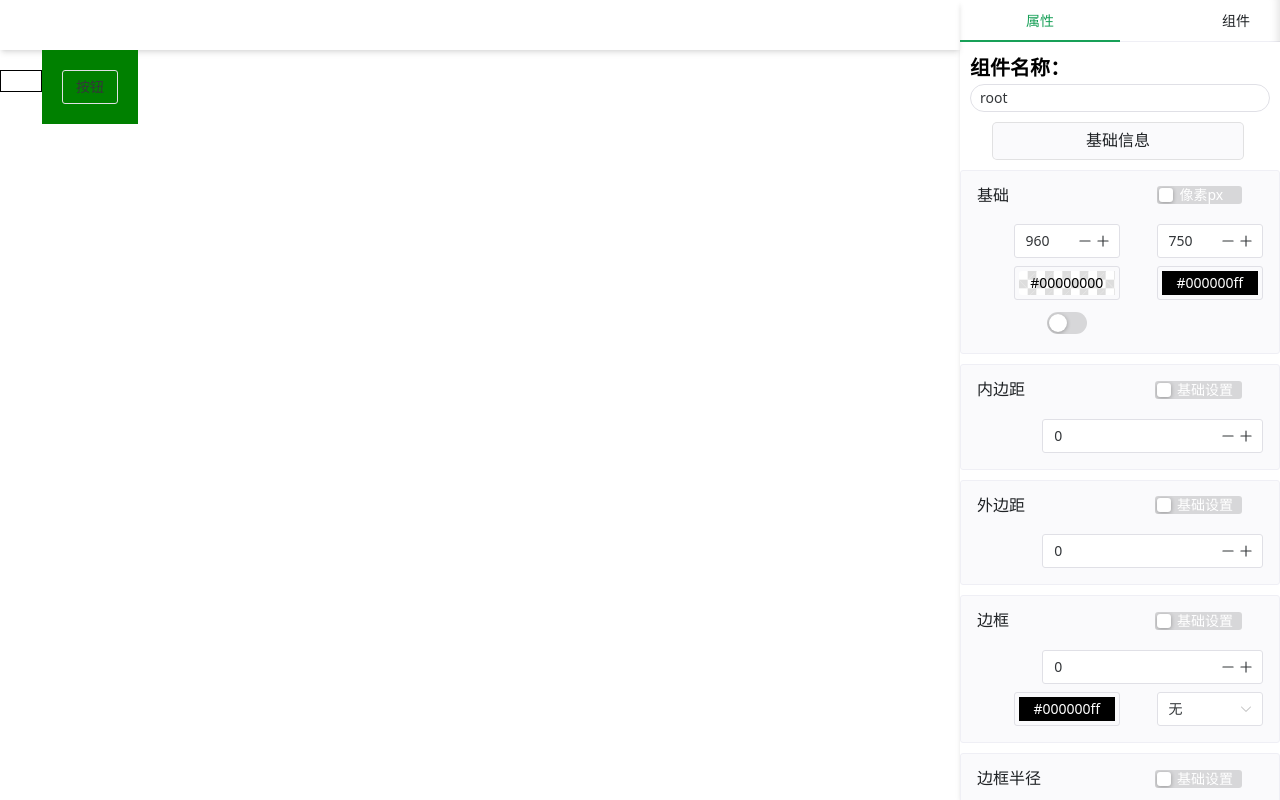
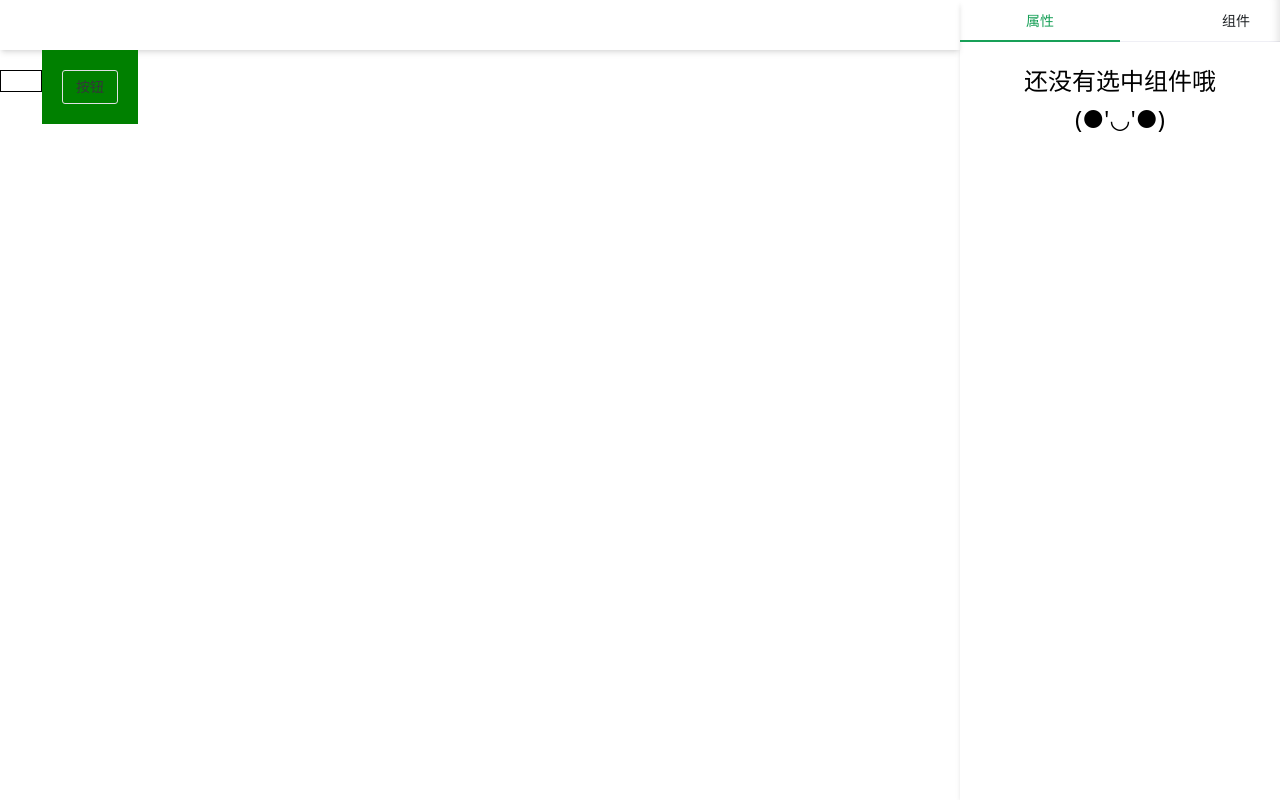
Before and after one commit to gjssss/openai-low-code, a Vue app: page / in a window 1280 px wide. Built offline with nearby package versions, Linux system fonts and the light colour scheme; a web font is replaced by a local one.

Commit message:
修改表单显示逻辑

```diff
--- a/src/editor-view/editor-view.vue
+++ b/src/editor-view/editor-view.vue
@@ -10,7 +10,7 @@ import { Button } from '../lib/class/button'
 import { Container } from '../lib/class/container'
 
 const root = new Container({
-  name: 'root',
+  name: '__root__',
   style: {
     width: '100%',
     height: '100%',
--- a/src/side-bar/side-prop.vue
+++ b/src/side-bar/side-prop.vue
@@ -1,5 +1,5 @@
 <template>
-  <div>
+  <div v-if="currentComponent">
     <div class="p-10px">
       <div class="text-20px fw-600">组件名称：</div>
       <n-input
@@ -68,6 +68,12 @@
       </n-collapse-item>
     </n-collapse>
   </div>
+  <div v-else>
+    <div class="mt-20px text-24px text-center fw-500">
+      <div>还没有选中组件哦</div>
+      <div>(●'◡'●)</div>
+    </div>
+  </div>
 </template>
 
 <script setup>
--- a/src/stores/component.js
+++ b/src/stores/component.js
@@ -63,7 +63,7 @@ export const useComponentStore = defineStore('component', {
   },
   getters: {
     currentComponent: (state) => {
-      if (state.select < 0) {
+      if (state.select < 0 || state.compSet[state.select].name === '__root__') {
         return null
       } else {
         return state.compSet[state.select]
```
